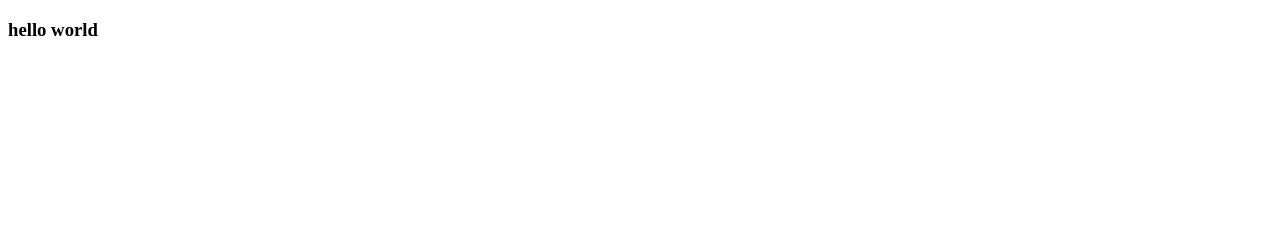
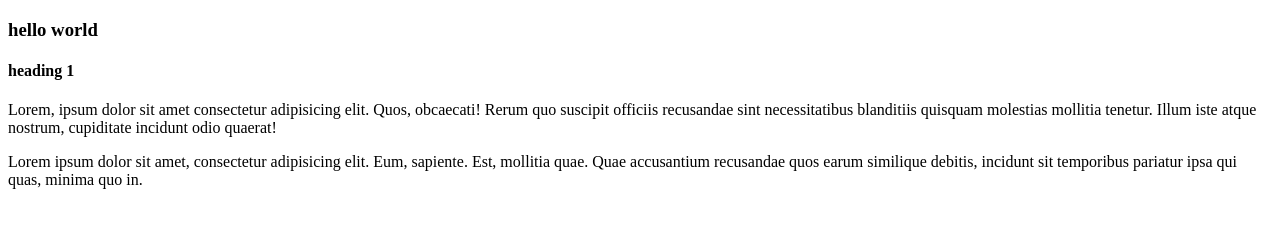
Before and after one commit to uttam2004/my-second-github-repo, a plain HTML site: page index.html in a window 1280 px wide. Drawn offline with Linux system fonts and the light colour scheme.

Commit message:
all added

```diff
--- a/index.html
+++ b/index.html
@@ -7,5 +7,10 @@
 </head>
 <body>
     <h3>hello world</h3>
+    <div>
+        <h4>heading 1</h4>
+        Lorem, ipsum dolor sit amet consectetur adipisicing elit. Quos, obcaecati! Rerum quo suscipit officiis recusandae sint necessitatibus blanditiis quisquam molestias mollitia tenetur. Illum iste atque nostrum, cupiditate incidunt odio quaerat!
+        <P>Lorem ipsum dolor sit amet, consectetur adipisicing elit. Eum, sapiente. Est, mollitia quae. Quae accusantium recusandae quos earum similique debitis, incidunt sit temporibus pariatur ipsa qui quas, minima quo in.</P>
+    </div>
 </body>
 </html>
```
